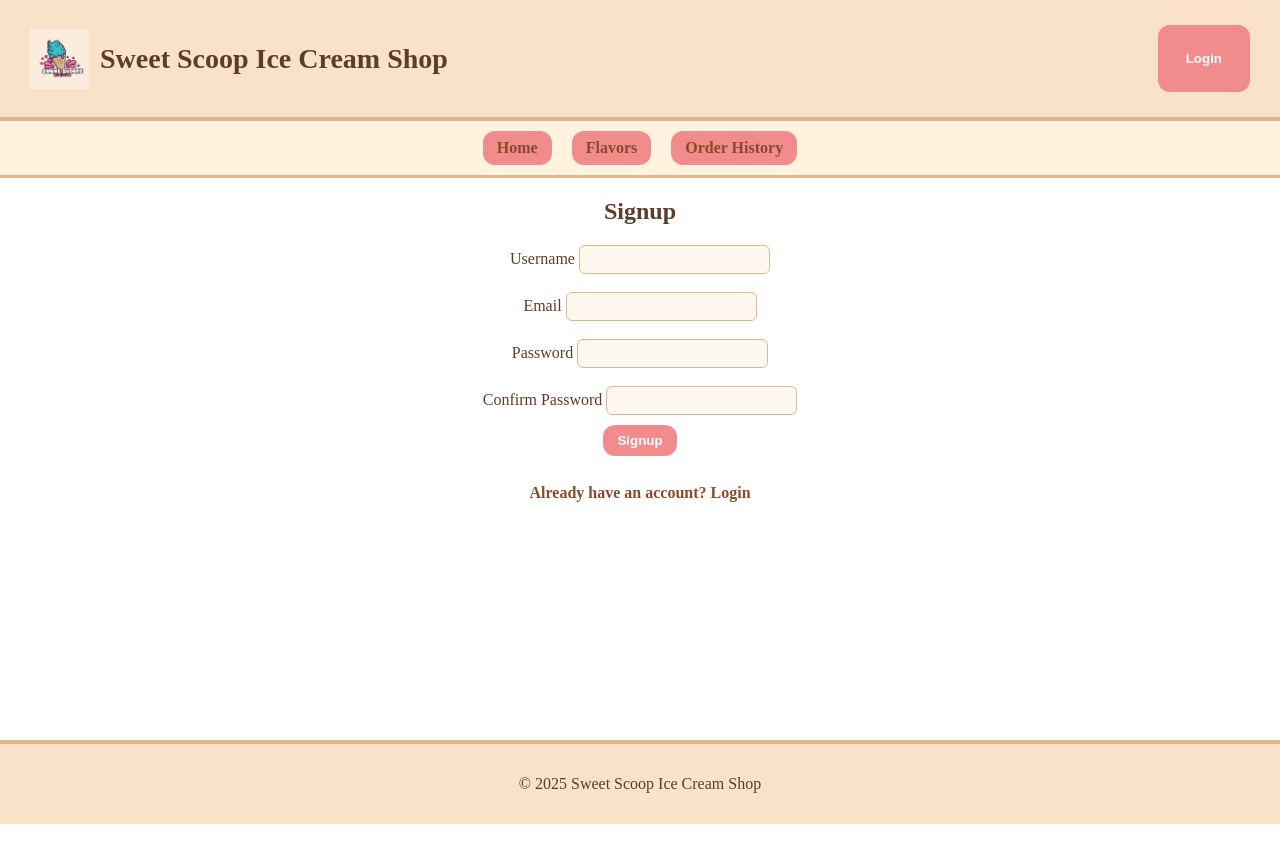
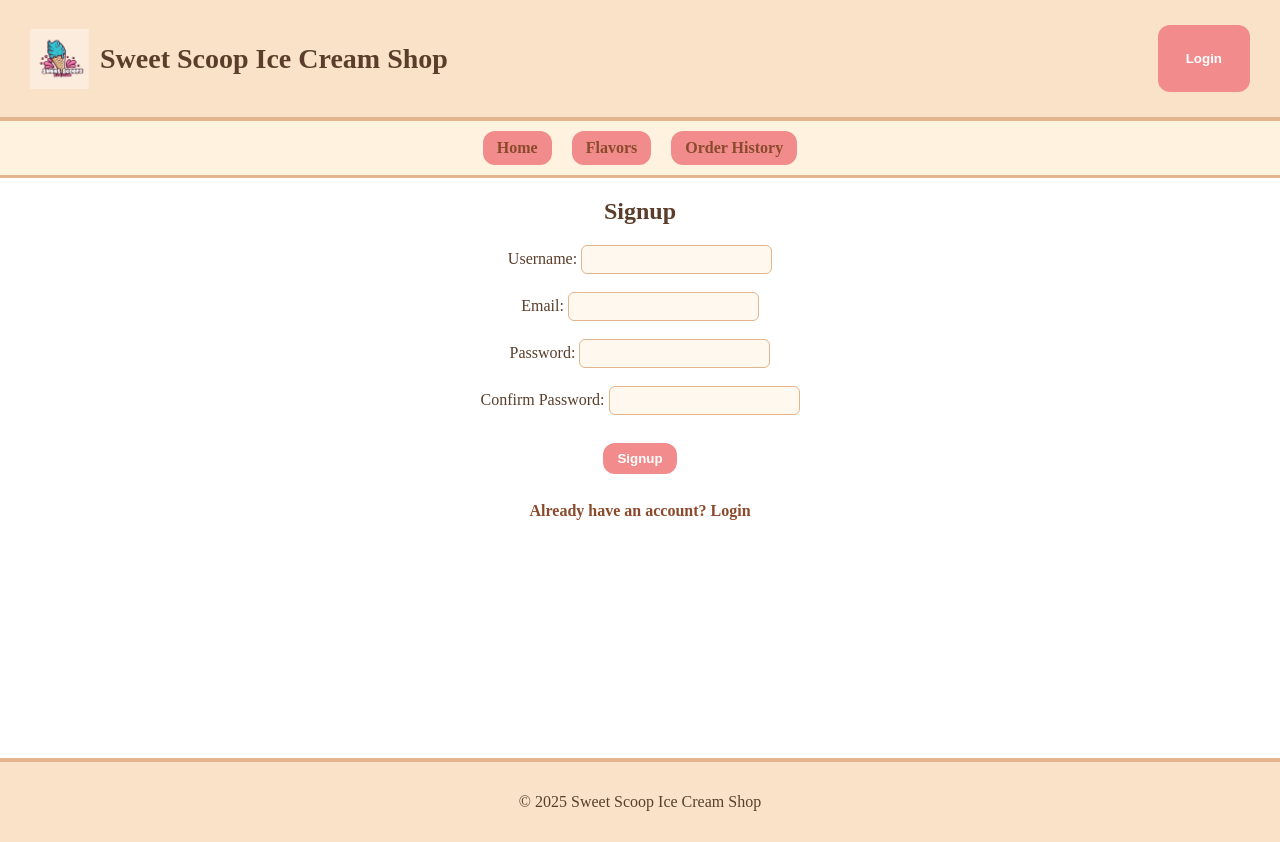
Before and after one commit to l-qu/ensf-381-assignment4, a React (Create React App) app in the folder frontend/: page /signup in a window 1280 px wide. Built offline with nearby package versions, Linux system fonts and the light colour scheme.

Commit message:
OK MINOR LAYOUT CHANGE LMFAO

```diff
--- a/frontend/src/components/SignupForm.js
+++ b/frontend/src/components/SignupForm.js
@@ -110,46 +110,46 @@ function SignupForm() {
       <form onSubmit={handleSignup}>
         <h2 className="login-title">Signup</h2>
 
-        <label>Username </label>
+        <label>Username: </label>
         <input
           className="login-input"
           type="text"
           value={username}
           onChange={(e) => setUsername(e.target.value)}
         />
-        <br /><br />
+        <br/><br/>
 
-        <label>Email </label>
+        <label>Email: </label>
         <input
           className="login-input"
           type="email"
           value={email}
           onChange={(e) => setEmail(e.target.value)}
         />
-        <br /><br />
+        <br/><br/>
 
-        <label>Password </label>
+        <label>Password: </label>
         <input
           className="login-input"
           type="password"
           value={password}
           onChange={(e) => setPassword(e.target.value)}
         />
-        <br /><br />
+        <br/><br/>
 
-        <label>Confirm Password </label>
+        <label>Confirm Password: </label>
         <input
           className="login-input"
           type="password"
           value={confirmPassword}
           onChange={(e) => setConfirmPassword(e.target.value)}
         />
-        <br />
+        <br/> <br/>
 
         <button className="login-button" type="submit">
           Signup
         </button>
-        <br />
+        <br/>
 
         <Link to="/login" className = "no-button-link">Already have an account? Login</Link>
         {status && <DisplayStatus type={status.type} message={status.message} />}
```
